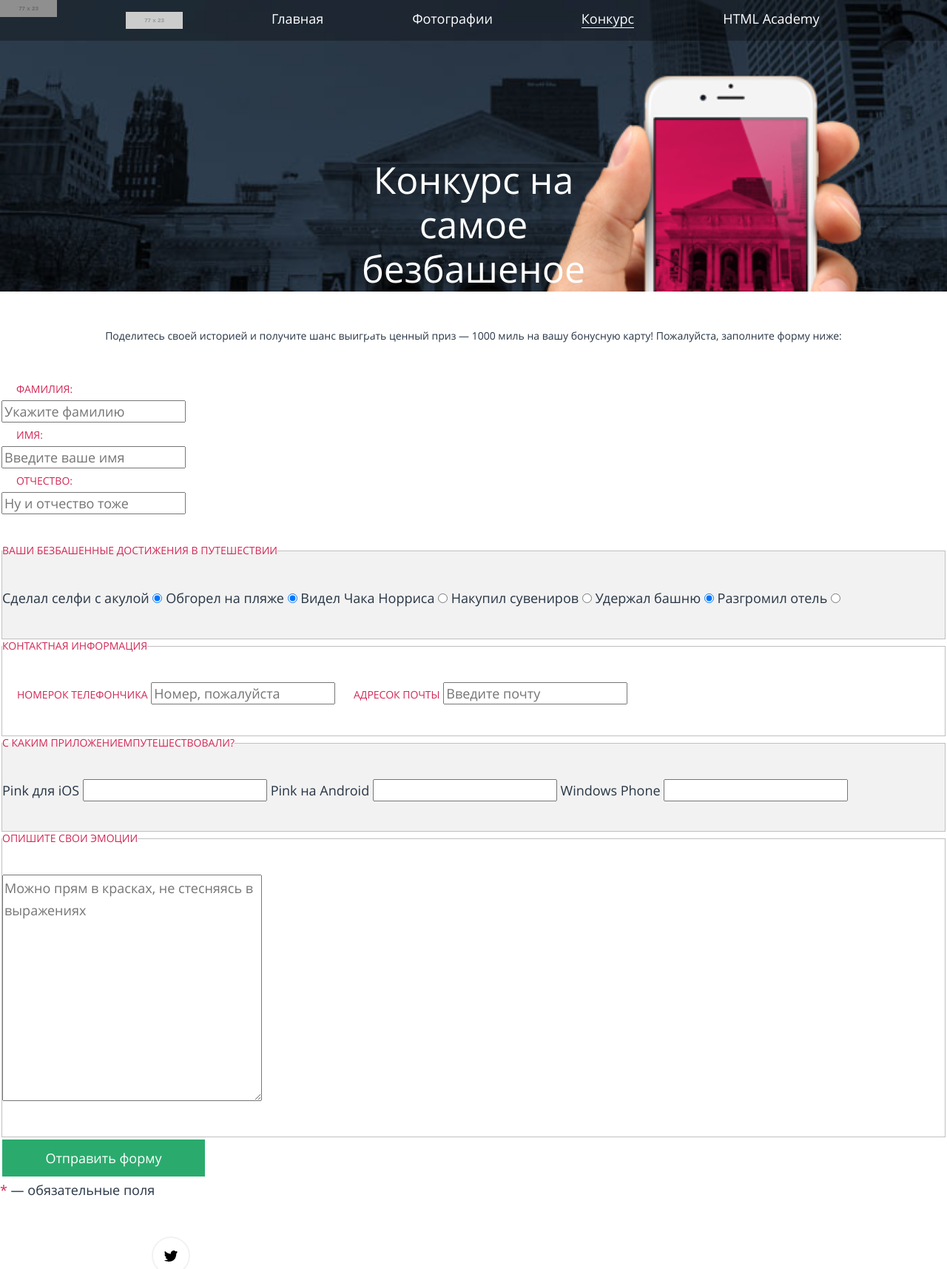
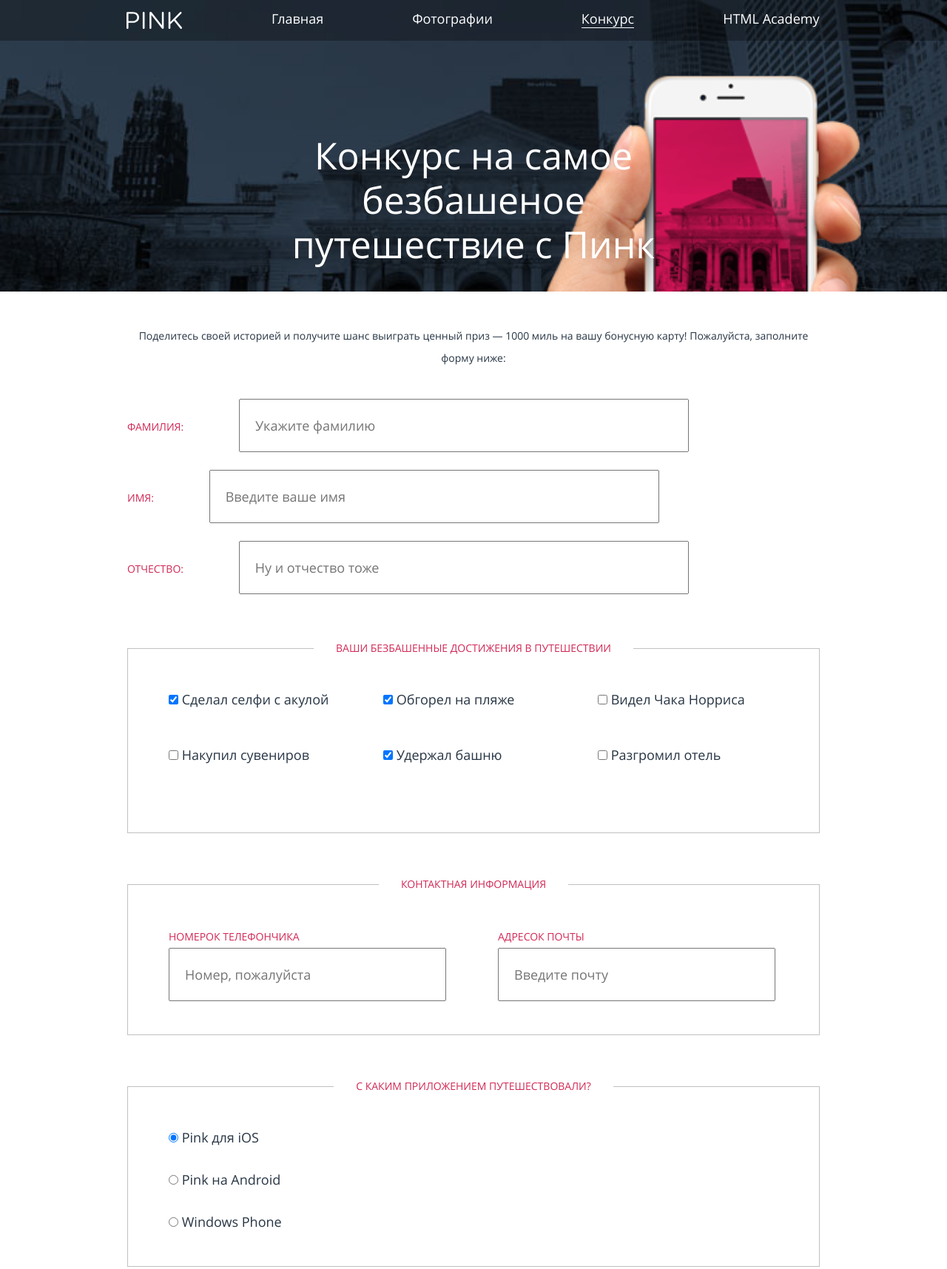
Before and after one commit to perian/Pink, a website: page form.html in a window 1280 px wide. Shown: the top 1715 px of the page at 74% size. Drawn offline with nearby package versions, Linux system fonts and the light colour scheme; files that its build step writes are made by us from their sources; placeholder pictures from the web are drawn by us.

Commit message:
Сверстана адаптивная сетка form.html

```diff
--- a/form.html
+++ b/form.html
@@ -9,14 +9,16 @@
   <body>
     <header class="page-header">
       <nav class="main-nav">
-        <button class="main-nav__toggle" type="button">Открыть меню</button>
         <ul class="main-nav__list  main-nav--closed">
           <li class="main-nav__list-item">
-            <div class="logo">
-              <img src="http://placehold.it/77x23" alt="logo">
+            <div class="main-nav__wrapper">
+              <a class="logo" href="/">
+                <img src="/img/logo-pink-white-mobile.svg" alt="logo">
+              </a>
+              <button class="main-nav__toggle" type="button">Открыть меню</button>
             </div>
           </li>
-          <li class="main-nav__list-item  main-nav__list-item--active">
+          <li class="main-nav__list-item">
             <a class="main-nav__list-link" href="/index.html">Главная</a>
           </li>
           <li class="main-nav__list-item">
@@ -31,65 +33,73 @@
         </ul>
       </nav>
 
-      <section class="promo  promo--small">
-        <div class="top-menu">
-          <div class="logo">
-            <img src="http://placehold.it/77x23" alt="logo">
-          </div>
-        </div>
-        <h1 class="promo__title">
+      <div class="promo  promo--small">
+        <h1 class="promo__title  promo__title--form">
           Конкурс на самое безбашеное путешествие с Пинк
         </h1>
-      </section>
+      </div>
     </header>
 
     <main>
       <form class="form" action="" method="post">
-        <h2 class="form__intro">Поделитесь своей историей и получите шанс выиграть ценный приз — 1000 миль на вашу бонусную карту! <span class="visually-hidden">Пожалуйста, заполните форму ниже:</span></h2>
+        <h2 class="form__intro">Поделитесь своей историей и получите шанс выиграть ценный приз — 1000 миль на вашу бонусную карту! <span class="form__intro--hidden">Пожалуйста, заполните форму ниже:</span></h2>
         <fieldset class="form__field  form__field--borderless">
-          <div class="form__name">
-            <label class="form__label" for="surname">Фамилия:</label><br>
-            <input class="form__input" type="text" id="surname" name="surname" placeholder="Укажите фамилию"></div>
-          <div class="form__name">
-            <label class="form__label" for="name">Имя:</label><br>
-            <input class="form__input" type="text" id="name" name="name" placeholder="Введите ваше имя"></div>
-          <div class="form__name">
-            <label class="form__label" for="patronymic">Отчество:</label><br>
-            <input class="form__input" type="text" id="patronymic" name="patronymic" placeholder="Ну и отчество тоже"></div>
+          <label class="form__label  form__label--name" for="surname">Фамилия:</label>
+          <input class="form__input  form__input--name" type="text" id="surname" name="surname" placeholder="Укажите фамилию"><br>
+          <label class="form__label  form__label--name" for="name">Имя:</label>
+          <input class="form__input  form__input--name" type="text" id="name" name="name" placeholder="Введите ваше имя"><br>
+          <label class="form__label  form__label--name" for="patronymic">Отчество:</label>
+          <input class="form__input  form__input--name" type="text" id="patronymic" name="patronymic" placeholder="Ну и отчество тоже"><br>
+        </fieldset>
+
+        <fieldset class="form__field  form__field--grey-bg">
+          <legend class="form__title  form__title--hidden">Ваши безбашенные достижения в путешествии</legend>
+          <div class="form__checkbox">
+            <input class="form__input-checkbox" id="shark" type="checkbox" name="Made-selfie-with-shark" value="Made-selfie-with-shark" checked>
+            <label class="form__label-checkbox" for="shark">Сделал селфи с акулой</label>
+          </div>
+          <div class="form__checkbox">
+            <input class="form__input-checkbox" id="beach" type="checkbox" name="Burned-on-the-beach" value="Burned-on-the-beach" checked>
+            <label class="form__label-checkbox" for="beach">Обгорел на пляже</label>
+          </div>
+          <div class="form__checkbox">
+            <input class="form__input-checkbox" id="Chuck" type="checkbox" name="Saw-Chuck-Norris" value="Saw-Chuck-Norris">
+            <label class="form__label-checkbox" for="Chuck">Видел Чака Норриса</label>
+          </div>
+          <div class="form__checkbox">
+            <input class="form__input-checkbox" id="Souvenir" type="checkbox" name="Bought-souvenirs" value="Bought-souvenirs">
+            <label class="form__label-checkbox" for="Souvenir">Накупил сувениров</label>
+          </div>
+          <div class="form__checkbox">
+            <input class="form__input-checkbox" id="Tower" type="checkbox" name="Defended-the-tower" value="Defended-the-tower" checked>
+            <label class="form__label-checkbox" for="Tower">Удержал башню</label>
+          </div>
+          <div class="form__checkbox">
+            <input class="form__input-checkbox" id="Hote;" type="checkbox" name="Crushed-the-hotel" value="Crushed-the-hotel">
+            <label class="form__label-checkbox" for="Hotel">Разгромил отель</label>
+          </div>
         </fieldset>
 
         <fieldset class="form__field">
-          <legend class="form__title  visually-hidden">Ваши безбашенные достижения в путешествии</legend>
-          <label class="form__label-checkbox" for="shark">Сделал селфи с акулой</label>
-          <input class="form__input-checkbox" id="shark" type="radio" name="Made-selfie-with-shark" value="Made-selfie-with-shark" checked>
-          <label class="form__label-checkbox" for="beach">Обгорел на пляже</label>
-          <input class="form__input-checkbox" id="beach" type="radio" name="Burned-on-the-beach" value="Burned-on-the-beach" checked>
-          <label class="form__label-checkbox" for="Chuck">Видел Чака Норриса</label>
-          <input class="form__input-checkbox" id="Chuck" type="radio" name="Saw-Chuck-Norris" value="Saw-Chuck-Norris">
-          <label class="form__label-checkbox" for="Souvenir">Накупил сувениров</label>
-          <input class="form__input-checkbox" id="Souvenir" type="radio" name="Bought-souvenirs" value="Bought-souvenirs">
-          <label class="form__label-checkbox" for="Tower">Удержал башню</label>
-          <input class="form__input-checkbox" id="Tower" type="radio" name="Defended-the-tower" value="Defended-the-tower" checked>
-          <label class="form__label-checkbox" for="Hotel">Разгромил отель</label>
-          <input class="form__input-checkbox" id="Hote;" type="radio" name="Crushed-the-hotel" value="Crushed-the-hotel">
+          <legend class="form__title  form__title--hidden">Контактная информация</legend>
+          <div class="form__contact">
+            <label class="form__label  form__label--contact" for="phone-number">Номер<span class="visually-hiden">ок</span> телефончика</label>
+            <input class="form__input  form__input--contact" id="phone-number" type="tel" name="phone-number" placeholder="Номер, пожалуйста">
+          </div>
+          <div class="form__contact">
+            <label class="form__label  form__label--contact" for="email">Адрес<span class="visually-hiden">ок</span> почты</label>
+            <input class="form__input  form__input--contact" id="email" type="email" name="email" placeholder="Введите почту">
+          </div>
         </fieldset>
 
-        <fieldset class="form__field">
-          <legend class="form__title visually-hidden">Контактная информация</legend>
-          <label class="form__label" for="phone-number">Номер<span class="visually-hiden">ок</span> телефончика</label>
-          <input class="form__input" id="phone-number" type="tel" name="phone-number" placeholder="Номер, пожалуйста">
-          <label class="form__label" for="email">Адрес<span class="visually-hiden">ок</span> почты</label>
-          <input class="form__input" id="email" type="email" name="email" placeholder="Введите почту">
-        </fieldset>
-
-        <fieldset class="form__field">
-          <legend class="form__title">С каким приложениемпутешествовали?</legend>
-          <label class="form__label-radio" for="iOS">Pink для iOS</label>
-          <input class="form__input-radio" id="iOS" type="text" name="iOS" checked>
-          <label class="form__label-radio" for="Android">Pink на Android</label>
-          <input class="form__input-radio" id="Android" type="text" name="Android">
-          <label class="form__label-radio" for="Windows-phone">Windows Phone</label>
-          <input class="form__input-radio" id="Windows-phone" type="text" name="Windows-phone">
+        <fieldset class="form__field  form__field--grey-bg">
+          <legend class="form__title">С каким приложением путешествовали?</legend>
+          <input class="form__input-radio" id="iOS" type="radio" name="iOS" checked>
+          <label class="form__label-radio" for="iOS">Pink для iOS</label><br>
+          <input class="form__input-radio" id="Android" type="radio" name="Android">
+          <label class="form__label-radio" for="Android">Pink на Android</label><br>
+          <input class="form__input-radio" id="Windows-phone" type="radio" name="Windows-phone">
+          <label class="form__label-radio" for="Windows-phone">Windows Phone</label><br>
         </fieldset>
 
         <fieldset class="form__field">
@@ -101,8 +111,10 @@
       </form>
     </main>
 
-    <footer class="page-footer  visually-hidden">
-      <div class="logo"><img src="/" alt=""></div>
+    <footer class="page-footer  page-footer--hidden">
+      <a class="logo" href="/">
+        <img src="/img/logo-pink-blue-mobile.svg" alt="logo">
+      </a>
       <ul class="social">
         <li class="social__link  social__link--twitter"></li>
         <li class="social__link  social__link--facebook"></li>
--- a/less/blocks/effect.less
+++ b/less/blocks/effect.less
@@ -1,11 +1,11 @@
 .effect {
   padding: 60px 0 30px;
 
-  @media @mobile-width-only {
+  @media @mobile {
     .visibility-hidden();
   }
 
-  @media @desktop-width {
+  @media @desktop {
     padding-top: 65px;
 
     background-color: @grey;
@@ -16,7 +16,7 @@
   padding-left: 310px;
 
   .wrapper();
-  @media @desktop-width {
+  @media @desktop {
     padding-left: 370px;
   }
 }
--- a/less/blocks/page-footer.less
+++ b/less/blocks/page-footer.less
@@ -3,7 +3,7 @@
 
   .wrapper();
   &--hidden {
-    @media @mobile-width-only {
+    @media @mobile {
       .visibility-hidden();
     }
   }
--- a/less/blocks/price.less
+++ b/less/blocks/price.less
@@ -13,7 +13,7 @@
 .price__table {
   transform: translateX(-555px);
 
-  @media @tablet-width {
+  @media @tablet {
     width: 100%;
 
     transform: translateX(0);
@@ -60,7 +60,7 @@
   background-color: white;
   border: 2px solid #e5e5e5;
 
-  @media @tablet-width {
+  @media @tablet {
     max-width: 150px;
     padding: 16px 14px;
 
@@ -70,7 +70,7 @@
     }
   }
 
-  @media @desktop-width {
+  @media @desktop {
     font-size: 18px;
   }
 }
--- a/less/blocks/promo.less
+++ b/less/blocks/promo.less
@@ -12,7 +12,7 @@
   background-position: center 176px,
   center top;
 
-  @media @tablet-width {
+  @media @tablet {
     height: 622px;
 
     background-position: 90% 101px,
@@ -20,7 +20,7 @@
     background-size: 476px,cover;
   }
 
-  @media @desktop-width {
+  @media @desktop {
     background-position: 86.170212% 101px,
     center top;
   }
@@ -28,11 +28,11 @@
   &--small {
     height: 237px;
 
-    @media @tablet-width {
+    @media @tablet {
       height: 440px;
     }
 
-    @media @tablet-width {
+    @media @tablet {
       height: 394px;
     }
   }
@@ -40,7 +40,7 @@
 
 .promo__info {
   padding: 487px 0 30px;
-  @media @tablet-width {
+  @media @tablet {
     width: 300px;
     padding-top: 100px;
   }
@@ -57,11 +57,13 @@
 
   .font-size(40px, 50px);
 
-  @media @mobile-width-only {
+  @media @mobile {
     .visibility-hidden();
   }
 
-  @media @desktop-width {
+  @media @desktop {
+    width: 250px;
+
     .font-size(50px, 60px);
   }
 }
@@ -77,11 +79,18 @@
 
   .font-size(24px, 29px);
 
-  @media @tablet-width {
+  @media @tablet {
     width: 400px;
     margin-top: 190px;
 
     .font-size(50px, 60px);
+  }
+
+  &--form {
+    @media @tablet {
+      width: 500px;
+      margin-top: 180px;
+    }
   }
 }
 
@@ -97,7 +106,7 @@
 
 .promo__text {
   .font-size(18px, 24px);
-  @media @mobile-width-only {
+  @media @mobile {
     letter-spacing: -0.5px;
   }
 }
--- a/less/global/form.less
+++ b/less/global/form.less
@@ -3,43 +3,172 @@
   padding-bottom: 25px;
 
   .font-size(18px, 30px);
+  .wrapper();
 }
 
 .form__intro {
   margin: 0;
 
+  font-weight: normal;
   font-size: 14px;
   text-align: center;
+
+  &--hidden {
+    @media @mobile {
+      .visibility-hidden();
+    }
+  }
 }
 
 .form__field {
   padding: 40px 0;
 
-  &:nth-child(2n+1) {
-    background-color: @grey;
+  @media @mobile {
+    border: none;
+  }
+
+  @media @tablet {
+    .clearfix();
+    &:not(:first-of-type) {
+      margin-bottom: 60px;
+      padding: 45px 55px;
+    }
   }
 
   &--borderless {
     border: none;
   }
+
+  &--grey-bg {
+    @media @mobile {
+      position: relative;
+      &::before {
+        content: "";
+        position: absolute;
+        top: 0;
+        left: -200px;
+        z-index: -1;
+
+        width: 700px;
+        height: 100%;
+
+        background-color: @grey;
+      }
+    }
+  }
 }
 
 .form__title {
+  padding-right: 30px;
+  padding-left: 30px;
+
+  text-align: center;
   color: @text-red;
   text-transform: uppercase;
 
   .font-size(14px, 18px);
+
+  @media @mobile {
+    padding-top: 40px;
+  }
+
+  &--hidden {
+    @media @mobile {
+      width: 230px;
+      padding-top: 40px;
+
+      .visibility-hidden();
+    }
+  }
+}
+
+.form__checkbox {
+  &:not(:last-child) {
+    margin-bottom: 45px;
+  }
+
+  @media @desktop {
+    display: inline-block;
+    float: left;
+    width: 240px;
+
+    vertical-align: top;
+    &:not(:nth-child(3n+1)) {
+      margin-right: 50px;
+    }
+    &:nth-child(4,5) {
+      margin-bottom: 0;
+    }
+  }
+}
+
+.form__contact {
+  @media @tablet {
+    margin-bottom: 35px;
+  }
+
+  @media @desktop {
+    float: left;
+    width: 375px;
+    margin-bottom: 0;
+  }
+
+  &:not(:last-child) {
+    margin-bottom: 20px;
+
+    @media @desktop {
+      margin-right: 70px;
+      margin-bottom: 0;
+    }
+  }
+}
+
+.form__textarea {
+  width: 100%;
+  padding: 18px 20px;
+
+  outline: none;
+
+  resize: none;
+
+  @media @tablet {
+    padding-top: 20px;
+    padding-bottom: 20px;
+  }
 }
 
 .form__label {
-  padding-left: 20px;
-
   font-size: 14px;
   color: @text-red;
   text-transform: uppercase;
+  @media @mobile {
+    padding-left: 20px;
+  }
 }
 
+.form__input {
+  width: 100%;
+  padding: 22px 20px;
 
+
+  &--name {
+    &:not(:last-child) {
+      margin-bottom: 24px;
+    }
+
+    @media @tablet {
+      display: inline-block;
+      width: 65%;
+      margin-left: 70px;
+    }
+  }
+}
+
+.form__input-radio {
+  &:not(:last-of-type) {
+    margin-bottom: 35px;
+  }
+}
 
 .form__star {
   color: @text-red;
--- a/less/mixins.less
+++ b/less/mixins.less
@@ -7,11 +7,11 @@
   width: 280px;
   margin: 0 auto;
 
-  @media @tablet-width {
+  @media @tablet {
     width: 620px;
   }
 
-  @media @desktop-width {
+  @media @desktop {
     width: 940px;
   }
 }
--- a/less/variables.less
+++ b/less/variables.less
@@ -1,6 +1,6 @@
-@mobile-width-only: ~"(max-width: 699px)";
-@tablet-width: ~"(min-width: 700px)";
-@desktop-width: ~"(min-width: 1200px)";
+@mobile: ~"(max-width: 699px)";
+@tablet: ~"(min-width: 700px)";
+@desktop: ~"(min-width: 1200px)";
 
 @white: #ffffff;
 @black: #000000;
```
Also changed, not shown: less/blocks/contacts.less (+5 -5 lines), less/blocks/info.less (+15 -15 lines), less/blocks/main-nav.less (+6 -6 lines), less/blocks/photo.less (+13 -21 lines), less/blocks/reviews.less (+4 -4 lines), photo.html (+4 -4 lines).
